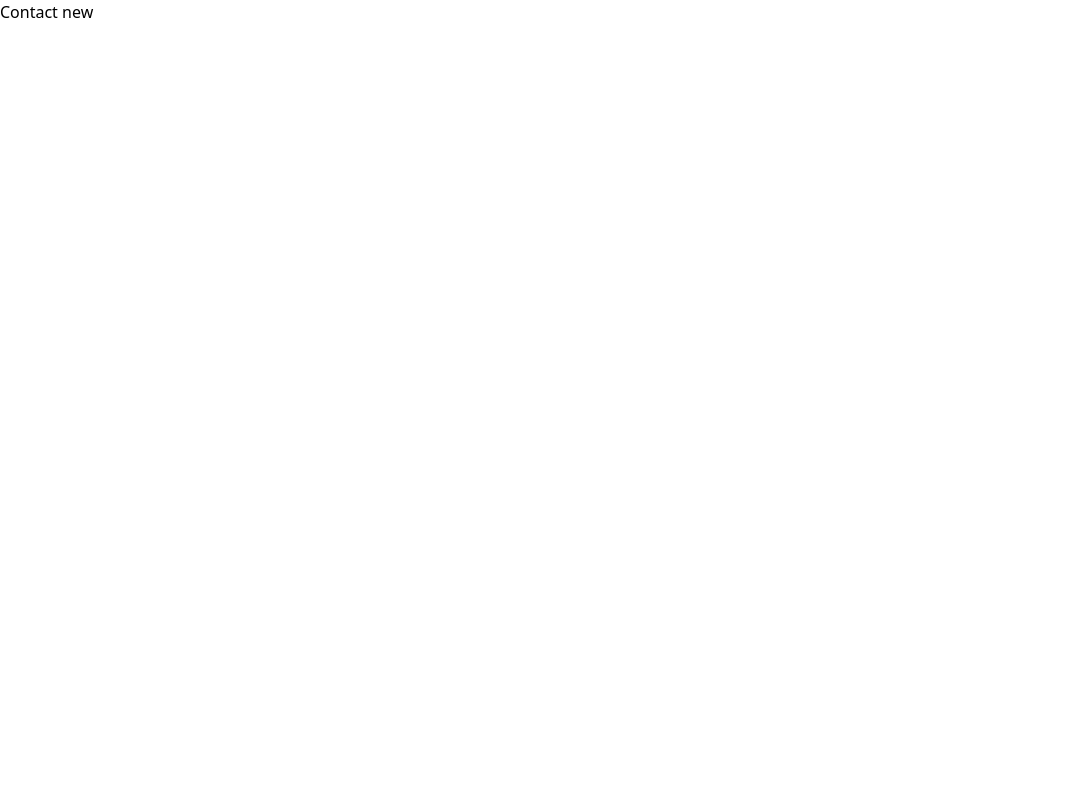
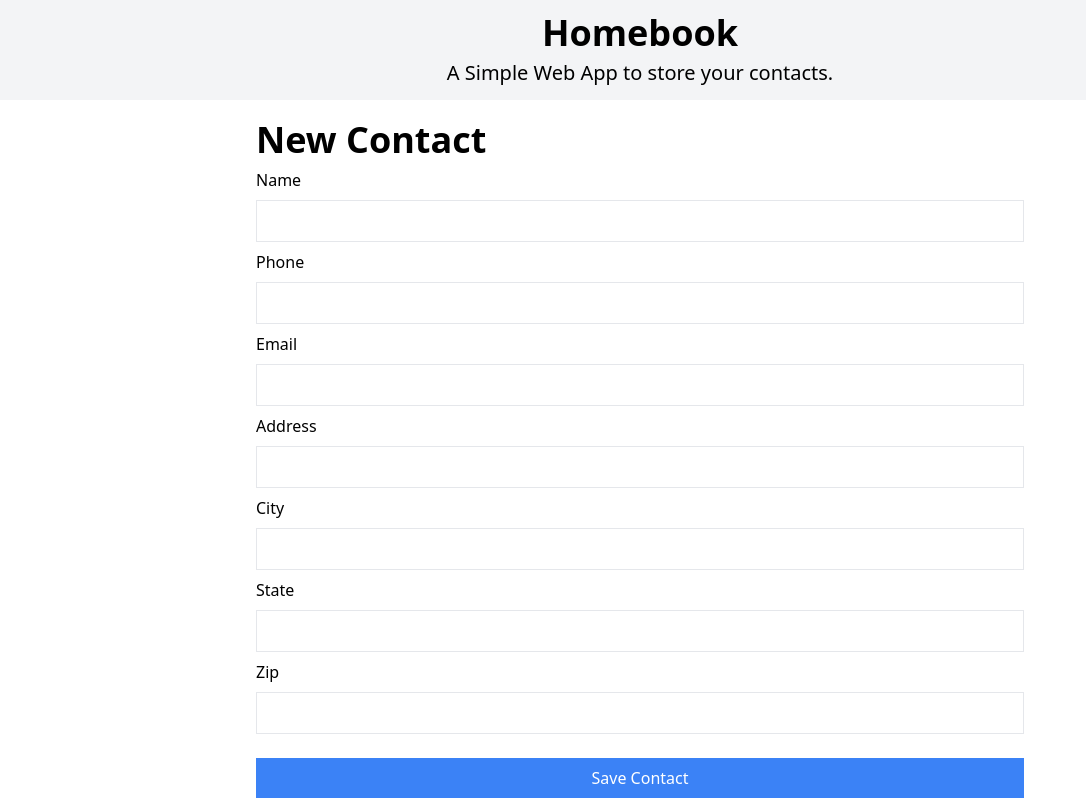
Before and after one commit to Alejandro1709/Homebook, a Next.js app: page /contacts/new in a window 1280 px wide. Shown: the whole page, without its empty margins (0-1086 px from the left). Built offline with nearby package versions, Linux system fonts and the light colour scheme.

Commit message:
Add: API endpoint to create contacts

```diff
--- a/components/PageLayout.js
+++ b/components/PageLayout.js
@@ -20,7 +20,7 @@ function PageLayout({
         </div>
       </header>
 
-      <main className=''>{children}</main>
+      <main className='max-w-screen-md mx-auto'>{children}</main>
     </>
   );
 }
--- a/components/PhoneBook.js
+++ b/components/PhoneBook.js
@@ -1,3 +1,4 @@
+import Link from 'next/link';
 import ContactsList from './ContactsList';
 
 function PhoneBook({ contacts }) {
@@ -6,7 +7,7 @@ function PhoneBook({ contacts }) {
       <header className='flex flex-row justify-between mx-8 border-b pb-2 md:border-0 select-none'>
         <button>Edit</button>
         <h2 className='text-2xl font-semibold text-gray-800'>My List</h2>
-        <button>New</button>
+        <Link href='/contacts/new'>New</Link>
       </header>
       {/* SearchBar? */}
       <ContactsList contacts={contacts} />
--- /dev/null
+++ b/pages/api/contacts.js
@@ -0,0 +1,18 @@
+import { PrismaClient } from '@prisma/client';
+
+const prisma = new PrismaClient();
+
+// eslint-disable-next-line import/no-anonymous-default-export
+export default async (req, res) => {
+  if (req.method !== 'POST') {
+    return res.status(405).json({ message: 'Method not allowed' });
+  }
+
+  const contactData = JSON.parse(req.body);
+
+  const savedContact = await prisma.contact.create({
+    data: contactData,
+  });
+
+  res.json(savedContact);
+};
--- /dev/null
+++ b/pages/contacts/new.js
@@ -0,0 +1,141 @@
+import { useState } from 'react';
+import { useRouter } from 'next/router';
+import PageLayout from '../../components/PageLayout';
+
+function NewContactPage() {
+  const [formData, setFormData] = useState({
+    name: '',
+    phone: '',
+    email: '',
+    address: '',
+    city: '',
+    state: '',
+    zip: '',
+  });
+
+  const router = useRouter();
+
+  async function saveContact(contact) {
+    const response = await fetch('/api/contacts', {
+      method: 'POST',
+      body: JSON.stringify(contact),
+    });
+
+    if (!response.ok) {
+      throw new Error(response.statusText);
+    }
+
+    return await response.json();
+  }
+
+  function handleChange(event) {
+    const { name, value } = event.target;
+
+    setFormData((prevFormData) => ({
+      ...prevFormData,
+      [name]: value,
+    }));
+  }
+
+  async function handleSubmit(e) {
+    e.preventDefault();
+    await saveContact(formData);
+    router.push('/');
+  }
+
+  return (
+    <PageLayout title='Homebook | New'>
+      <section className='flex flex-col gap-2 mt-[20px]'>
+        <h1 className='text-4xl font-bold'>New Contact</h1>
+        <form className='flex flex-col gap-2' onSubmit={handleSubmit}>
+          <div className='flex flex-col gap-2'>
+            <label htmlFor='name'>Name</label>
+            <input
+              className='p-2 border'
+              type='text'
+              name='name'
+              id='name'
+              value={formData.name}
+              onChange={handleChange}
+            />
+          </div>
+          <div className='flex flex-col gap-2'>
+            <label htmlFor='phone'>Phone</label>
+            <input
+              className='p-2 border'
+              type='text'
+              name='phone'
+              id='phone'
+              value={formData.phone}
+              onChange={handleChange}
+            />
+          </div>
+          <div className='flex flex-col gap-2'>
+            <label htmlFor='email'>Email</label>
+            <input
+              className='p-2 border'
+              type='email'
+              name='email'
+              id='email'
+              value={formData.email}
+              onChange={handleChange}
+            />
+          </div>
+          <div className='flex flex-col gap-2'>
+            <label htmlFor='address'>Address</label>
+            <input
+              className='p-2 border'
+              type='text'
+              name='address'
+              id='address'
+              value={formData.address}
+              onChange={handleChange}
+            />
+          </div>
+          <div className='flex flex-col gap-2'>
+            <label htmlFor='city'>City</label>
+            <input
+              className='p-2 border'
+              type='text'
+              name='city'
+              id='city'
+              value={formData.city}
+              onChange={handleChange}
+            />
+          </div>
+          <div className='flex flex-col gap-2'>
+            <label htmlFor='state'>State</label>
+            <input
+              className='p-2 border'
+              type='text'
+              name='state'
+              id='state'
+              value={formData.state}
+              onChange={handleChange}
+            />
+          </div>
+          <div className='flex flex-col gap-2'>
+            <label htmlFor='zip'>Zip</label>
+            <input
+              className='p-2 border'
+              type='number'
+              name='zip'
+              id='zip'
+              value={formData.zip}
+              onChange={handleChange}
+            />
+          </div>
+          <button
+            className='bg-blue-500 text-white p-2 hover:bg-blue-600 mt-4'
+            type='submit'
+          >
+            Save Contact
+          </button>
+        </form>
+      </section>
+      {/* <ContactForm /> */}
+    </PageLayout>
+  );
+}
+
+export default NewContactPage;
--- a/pages/index.js
+++ b/pages/index.js
@@ -7,11 +7,9 @@ const prisma = new PrismaClient();
 export default function Home({ initialContacts }) {
   return (
     <PageLayout title='Homebook | Home'>
-      <div className='max-w-screen-md mx-auto'>
-        <section className='py-4'>
-          <PhoneBook contacts={initialContacts} />
-        </section>
-      </div>
+      <section className='py-4'>
+        <PhoneBook contacts={initialContacts} />
+      </section>
     </PageLayout>
   );
 }
```
